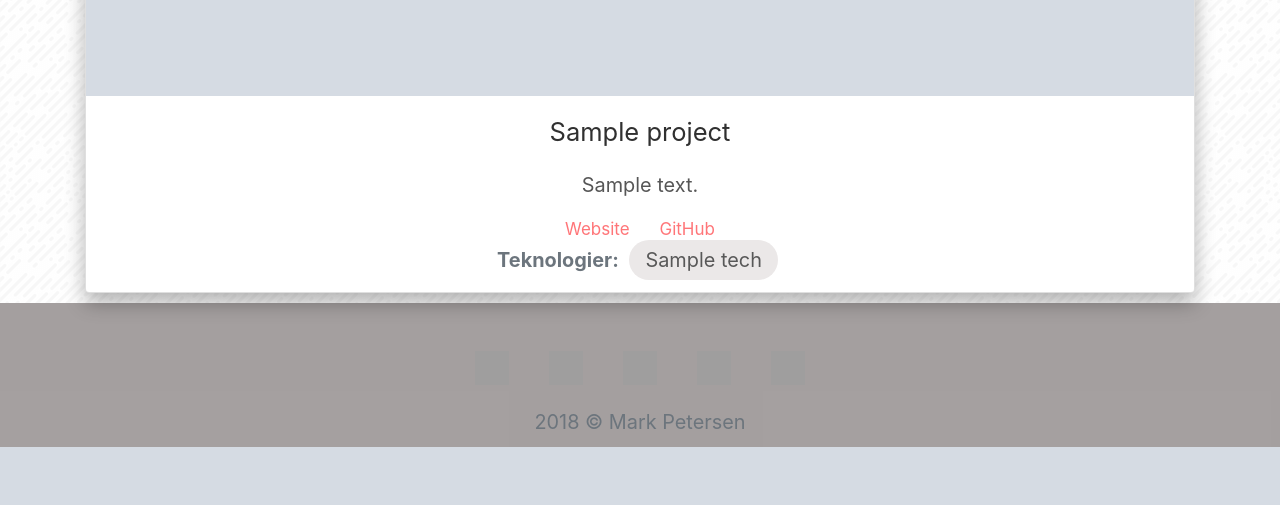
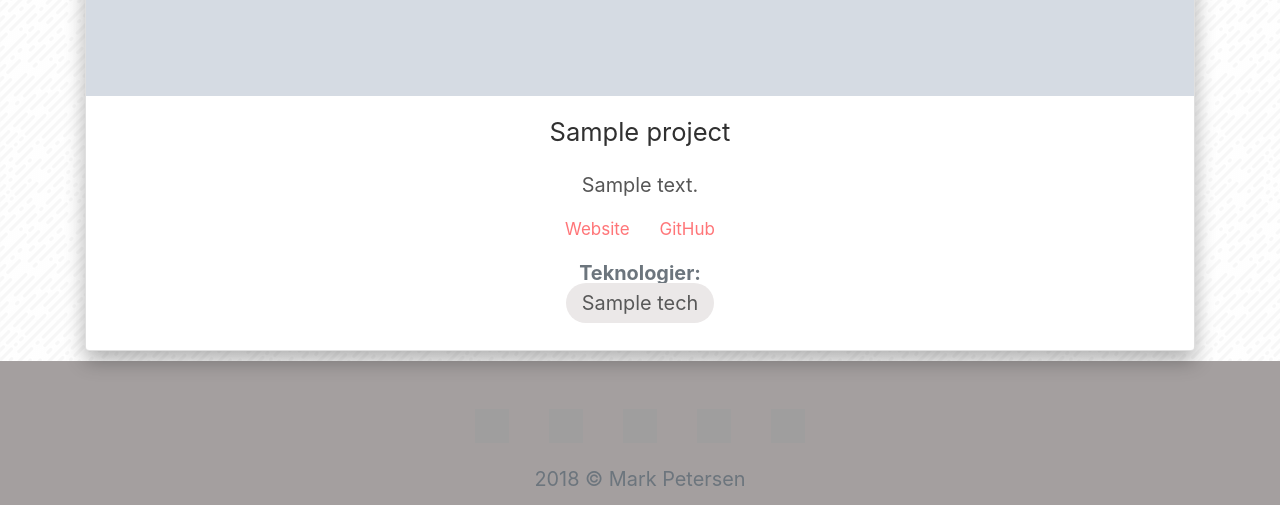
Before and after one commit to MarkP92/personal-portfolio, a Django app: a page that uses project/templates/project/project_detail.html in a window 1280 px wide. Shown: the part 880-1385 px from the top of the page. Before the commit the page ends 1327 px from the top, so only its background shows below. Run offline with Django 3.2, Linux system fonts and the light colour scheme; tables that the repository leaves empty hold one stand-in row (values such as "Sample post"); grey boxes marked "Sample" are stand-in pictures; some libraries are stand-ins or nearby versions; grey boxes are pictures that could not be loaded.

Commit message:
more css

```diff
--- a/project/templates/project/project_detail.html
+++ b/project/templates/project/project_detail.html
@@ -22,7 +22,7 @@
                             <a href="{{ project.github }}" target="_blank"><button class="btn btn-outline-dark">GitHub</button></a>
                         {% endif %}
                         {% if project.tech %}
-                            <p class="card-text text-muted" id="techs"><b>Teknologier:</b> {% for tech in project.tech.all %}<span class="code-box">{{ tech }}</span>{% endfor %}</p>
+                            <p class="card-text text-muted" id="techs"><b>Teknologier:</b><br />{% for tech in project.tech.all %}<span class="code-box">{{ tech }}</span>{% endfor %}</p>
                         {% endif %}
                     </div>
                 </div>
--- a/static/css/style.css
+++ b/static/css/style.css
@@ -185,11 +185,11 @@ li {
     border-radius: 20px;
     color: #585858;
     padding: 8px 16px 8px 16px;
-    margin: 5px;
+    margin: 15px;
 }
 
 #techs {
-    line-height: 2px;
+
 }
 
 /* SKILL ICON LIST */
```
